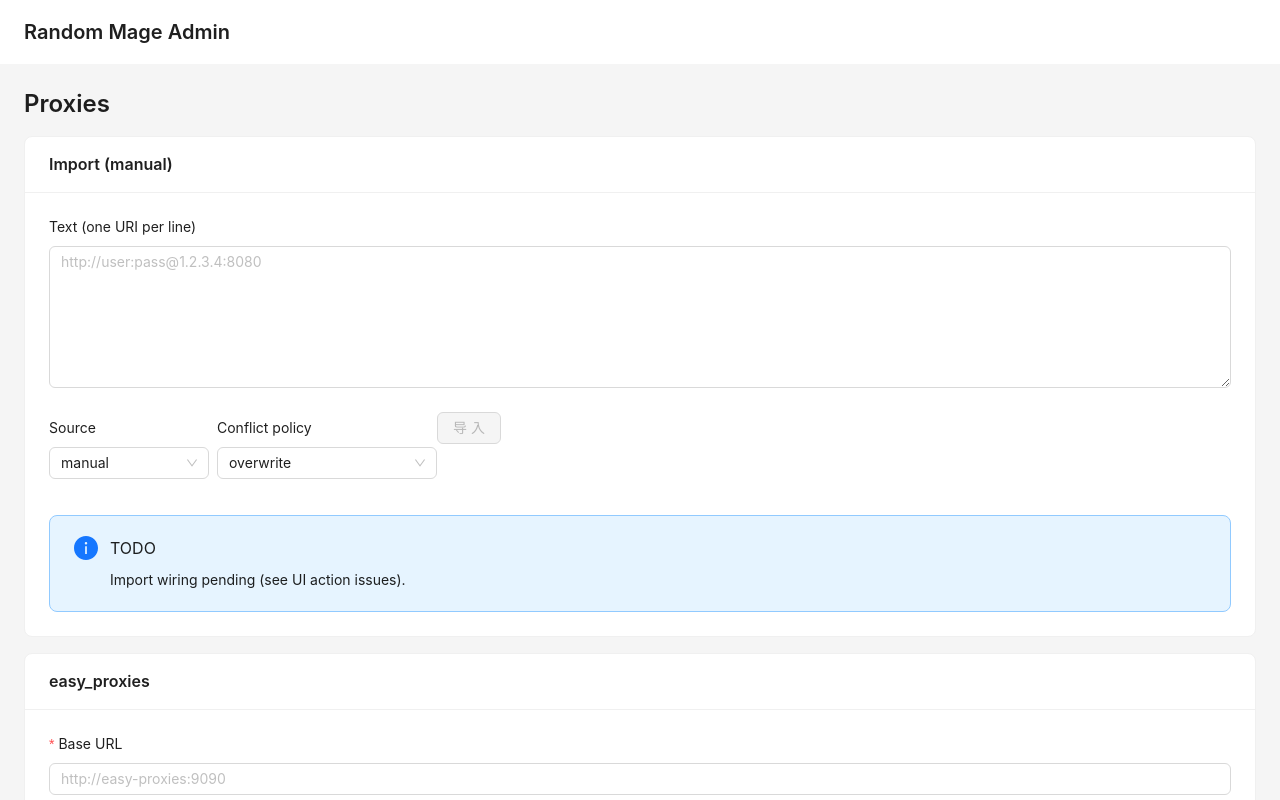
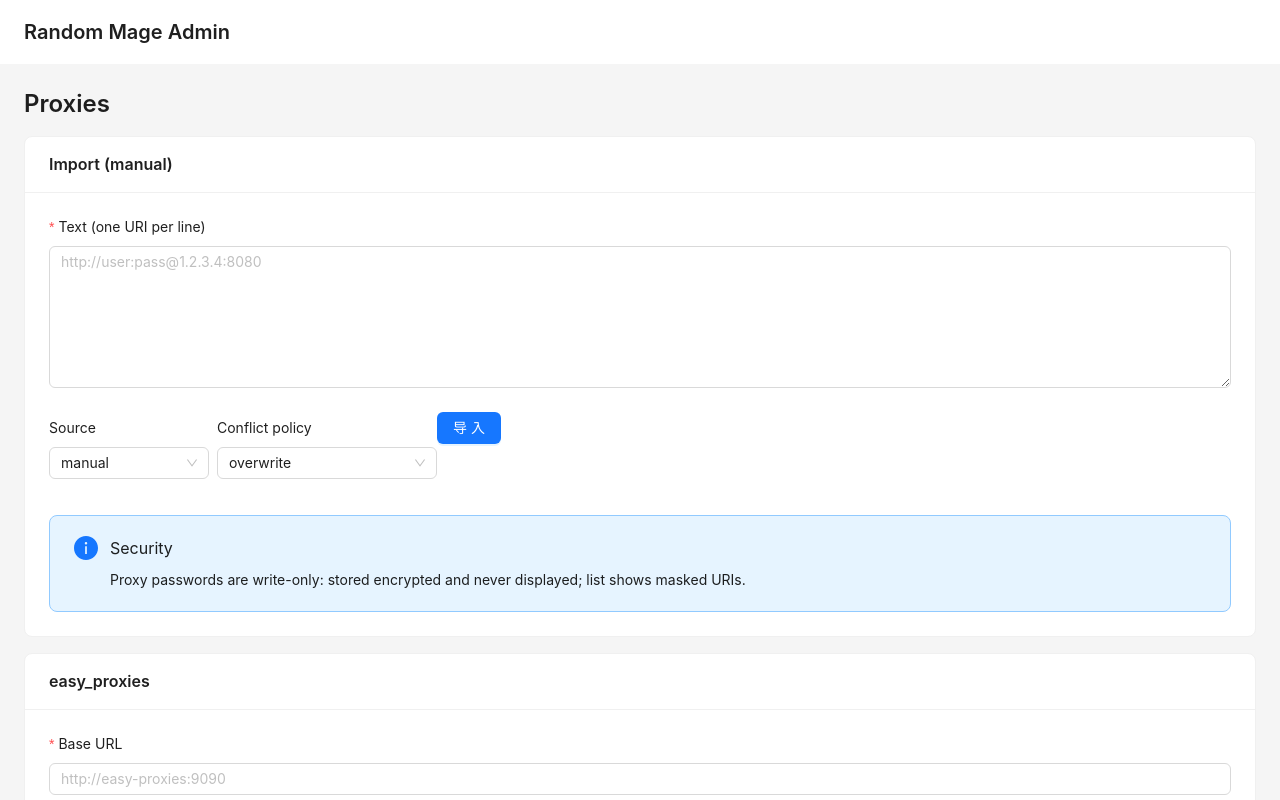
Before and after one commit to inliver233/random-mage, a React (Vite) app in the folder frontend/: page /admin/proxies in a window 1280 px wide. Shown: the top 800 px of the page. Built offline with nearby package versions, Linux system fonts and the light colour scheme; no server answers.

Commit message:
[ISSUE-0248] UI actions: Proxies manual import + dashboard link

```diff
--- a/frontend/src/pages/DashboardPage.tsx
+++ b/frontend/src/pages/DashboardPage.tsx
@@ -80,6 +80,7 @@ export function DashboardPage() {
           去导入
         </Button>
         <Button onClick={() => navigate("/admin/tokens")}>去添加 Token</Button>
+        <Button onClick={() => navigate("/admin/proxies")}>去添加 代理</Button>
         <Button onClick={() => proxies.refetch()} loading={proxies.isFetching}>
           刷新代理
         </Button>
--- a/frontend/src/pages/ProxiesPage.tsx
+++ b/frontend/src/pages/ProxiesPage.tsx
@@ -18,6 +18,21 @@ type ProxyEndpointItem = {
 type ProxiesEndpointsResponse = {
   ok: true;
   items: ProxyEndpointItem[];
+  request_id: string;
+};
+
+type ManualImportFormValues = {
+  text: string;
+  source: "manual";
+  conflict_policy: "overwrite" | "skip";
+};
+
+type ManualImportResponse = {
+  ok: true;
+  created: number;
+  updated: number;
+  skipped: number;
+  errors: Array<{ line: number; code: string; message: string }>;
   request_id: string;
 };
 
@@ -64,6 +79,11 @@ export function ProxiesPage() {
     queryFn: () => apiJson<ProxiesEndpointsResponse>("/admin/api/proxies/endpoints"),
   });
 
+  const [manualErrorMessage, setManualErrorMessage] = useState<string | null>(null);
+  const [manualRequestId, setManualRequestId] = useState<string | null>(null);
+  const [manualResult, setManualResult] = useState<ManualImportResponse | null>(null);
+  const [manualForm] = Form.useForm<ManualImportFormValues>();
+
   const [probeErrorMessage, setProbeErrorMessage] = useState<string | null>(null);
   const [probeRequestId, setProbeRequestId] = useState<string | null>(null);
   const [probeJobId, setProbeJobId] = useState<string | null>(null);
@@ -72,6 +92,37 @@ export function ProxiesPage() {
   const [easyRequestId, setEasyRequestId] = useState<string | null>(null);
   const [easyResult, setEasyResult] = useState<EasyProxiesImportResponse | null>(null);
   const [easyForm] = Form.useForm<EasyProxiesImportFormValues>();
+
+  const manualImport = useMutation({
+    mutationFn: (values: ManualImportFormValues) =>
+      apiJson<ManualImportResponse>("/admin/api/proxies/endpoints/import", {
+        method: "POST",
+        body: JSON.stringify(values),
+      }),
+    onMutate: () => {
+      setManualErrorMessage(null);
+      setManualRequestId(null);
+      setManualResult(null);
+    },
+    onSuccess: (data) => {
+      setManualResult(data);
+      setManualRequestId(data.request_id);
+      manualForm.setFieldValue("text", "");
+      qc.invalidateQueries({ queryKey: ["admin", "proxies", "endpoints"] });
+    },
+    onError: (err) => {
+      if (err instanceof ApiError) {
+        setManualErrorMessage(err.message);
+        setManualRequestId(requestIdFromError(err));
+        return;
+      }
+      if (err instanceof Error) {
+        setManualErrorMessage(err.message);
+        return;
+      }
+      setManualErrorMessage("Import failed");
+    },
+  });
 
   const probe = useMutation({
     mutationFn: () => apiJson<ProxiesProbeResponse>("/admin/api/proxies/probe", { method: "POST" }),
@@ -136,8 +187,20 @@ export function ProxiesPage() {
       </Typography.Title>
 
       <Card title="Import (manual)">
-        <Form layout="vertical" initialValues={{ source: "manual", conflict_policy: "overwrite", text: "" }}>
-          <Form.Item label="Text (one URI per line)" name="text">
+        {manualErrorMessage ? <Alert type="error" showIcon message={manualErrorMessage} /> : null}
+        {manualRequestId ? <Typography.Text type="secondary">request_id: {manualRequestId}</Typography.Text> : null}
+
+        <Form<ManualImportFormValues>
+          form={manualForm}
+          layout="vertical"
+          initialValues={{ source: "manual", conflict_policy: "overwrite", text: "" }}
+          onFinish={(v) => manualImport.mutate(v)}
+        >
+          <Form.Item
+            label="Text (one URI per line)"
+            name="text"
+            rules={[{ required: true, message: "text is required" }]}
+          >
             <Input.TextArea rows={6} placeholder="http://user:pass@1.2.3.4:8080" />
           </Form.Item>
           <Space wrap>
@@ -148,19 +211,33 @@ export function ProxiesPage() {
               <Select
                 options={[
                   { value: "overwrite", label: "overwrite" },
-                  { value: "skip_non_source", label: "skip_non_source" },
-                  { value: "skip_non_manual", label: "skip_non_manual" },
-                  { value: "skip_non_easy_proxies", label: "skip_non_easy_proxies" },
+                  { value: "skip", label: "skip" },
                 ]}
                 style={{ minWidth: 220 }}
               />
             </Form.Item>
           </Space>
-          <Button type="primary" disabled>
+          <Button type="primary" htmlType="submit" loading={manualImport.isPending}>
             导入
           </Button>
         </Form>
-        <Alert type="info" showIcon message="TODO" description="Import wiring pending (see UI action issues)." style={{ marginTop: 12 }} />
+        {manualImport.isPending ? <Alert type="info" showIcon message="Importing..." style={{ marginTop: 12 }} /> : null}
+        {manualResult ? (
+          <Alert
+            type="success"
+            showIcon
+            message="Imported"
+            description={`created: ${manualResult.created}, updated: ${manualResult.updated}, skipped: ${manualResult.skipped}, errors: ${manualResult.errors.length}`}
+            style={{ marginTop: 12 }}
+          />
+        ) : null}
+        <Alert
+          type="info"
+          showIcon
+          message="Security"
+          description="Proxy passwords are write-only: stored encrypted and never displayed; list shows masked URIs."
+          style={{ marginTop: 12 }}
+        />
       </Card>
 
       <Card title="easy_proxies">
```
Also changed, not shown: 2 other files (tests, documents, lock files or other folders).
